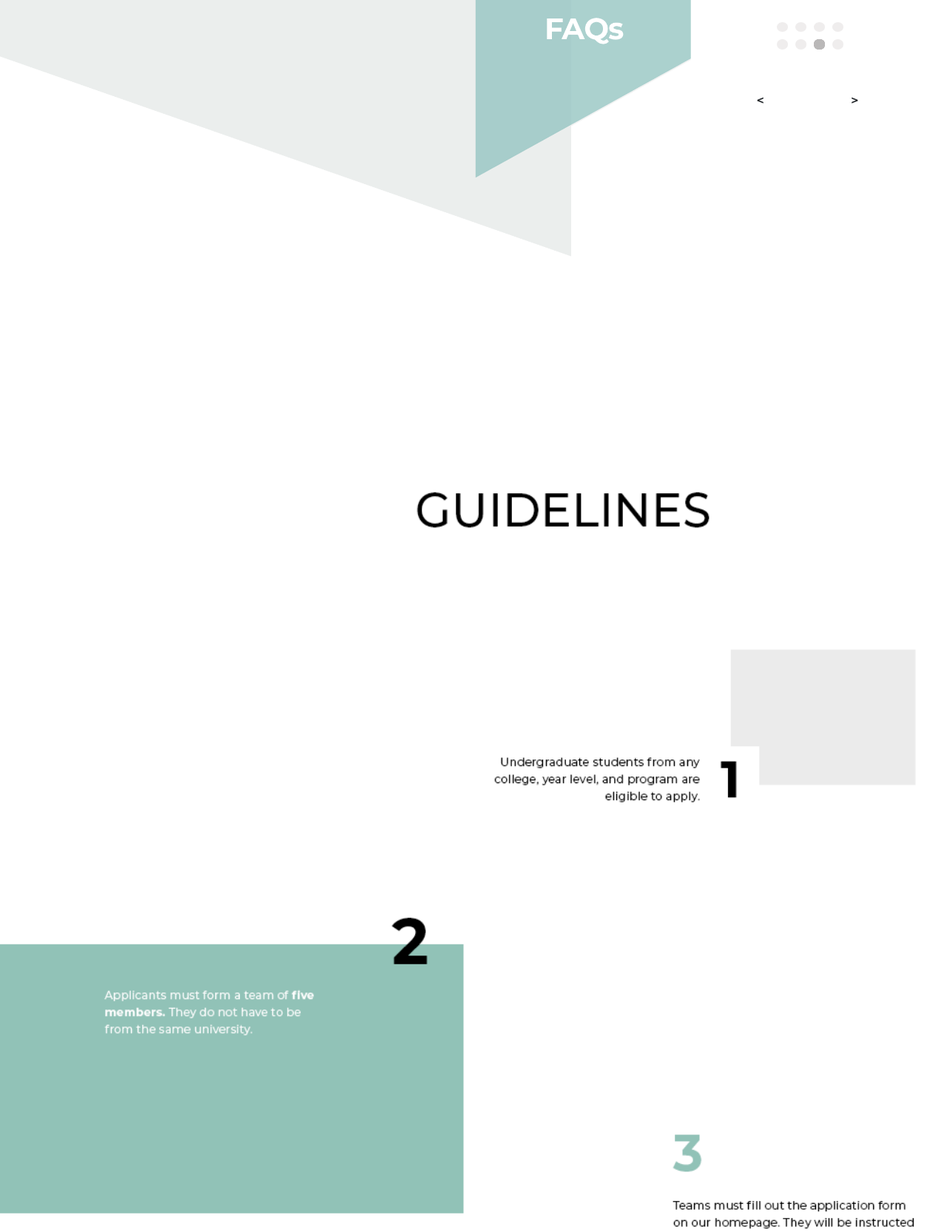
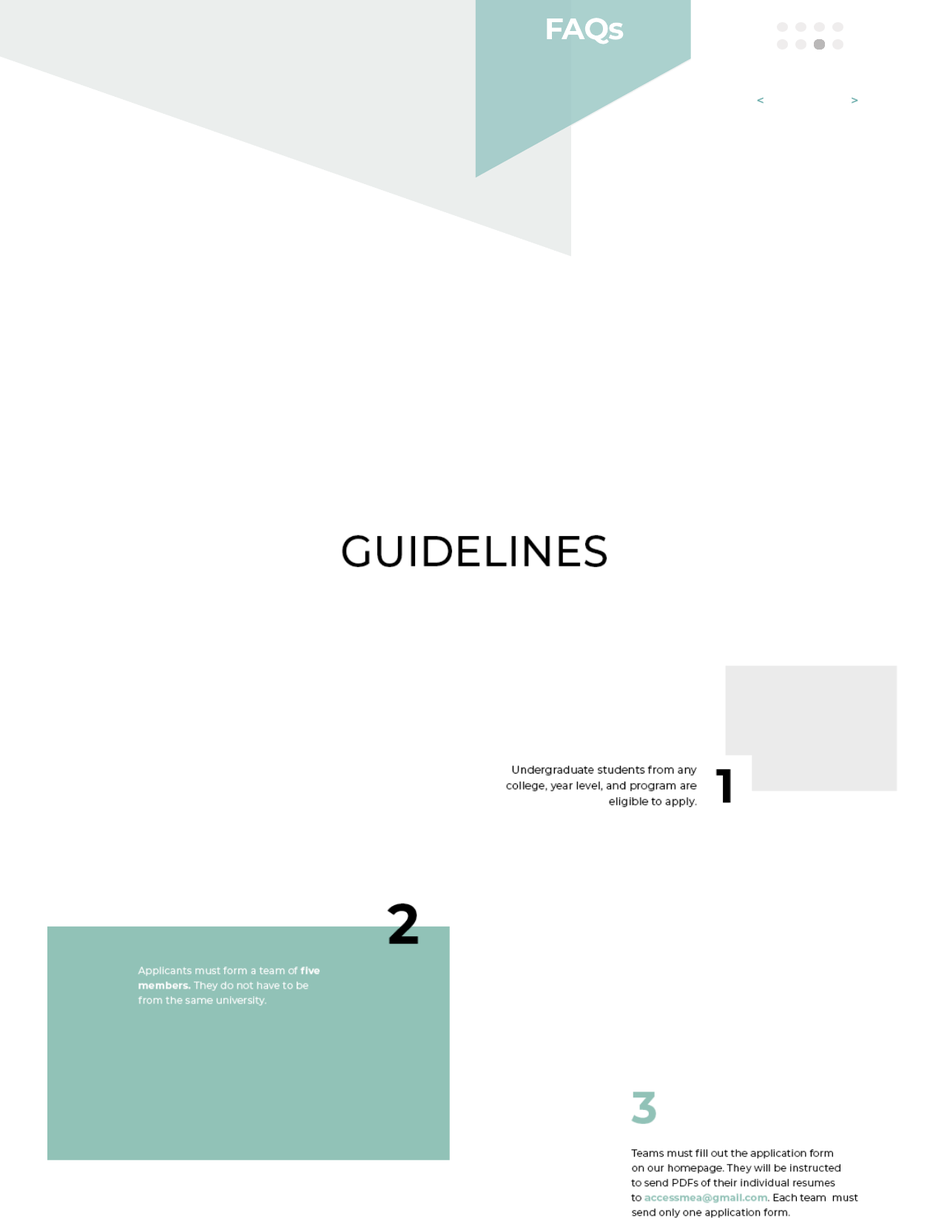
Before and after one commit to Hjkun77/access-website, a PHP site: page /faqs.html in a window 1280 px wide; the page is wider, and only the part inside the window is pictured. Shown: the part 280-1946 px from the top of that part at 74% size. Run offline with PHP 8.4, Linux system fonts and the light colour scheme.

Commit message:
Fixed Testimonies and other stuffd

```diff
--- a/faqs.html
+++ b/faqs.html
@@ -334,7 +334,10 @@
   </div>
 
   <div id="guidelines">
-    <img src="./assets/guidelines.png" alt="faqs-guidelines" width="1440">
+    <img src="./assets/guide.png" alt="faqs-guidelines">
+    <img src="./assets/guide1.png" alt="faqs-guidelines">
+    <img src="./assets/guide2.png" alt="faqs-guidelines">
+    <img src="./assets/guide3.png" alt="faqs-guidelines">
   </div>
 
   <footer>
--- a/stylesheets/style.css
+++ b/stylesheets/style.css
@@ -426,6 +426,14 @@ body {
   width: 25px;
 }
 
+#guidelines {
+  padding: 5%;
+}
+
+#guidelines img {
+  width: 100%;
+}
+
 /* Testimonials */
 .carousel-fade .carousel-inner .item {
   opacity: 0;
@@ -491,7 +499,7 @@ body {
   grid-column: 2/2;
   grid-row: 2/2;
   text-align: center;
-  color: black;
+  color: white;
   font-size: 20px;
   font-weight: bold;
   font-style: italic;
@@ -500,7 +508,7 @@ body {
 
 .testimonials-name {
   text-align: center;
-  color: black;
+  color: white;
   font-size: 30px;
   font-weight: bold;
   font-style: italic;
@@ -511,7 +519,7 @@ body {
 
 .testimonials-text {
   text-align: justify;
-  color: black;
+  color: white;
   font-size: 15px;
   font-style: italic;
   width: 100%;
@@ -545,21 +553,6 @@ body {
   grid-row: 4/4;
 }
 
-/*
-  .testimonials-title {
-    width: 12%;
-    display: flex;
-    align-items: center;
-    position: relative;
-    z-index: -1;
-  }
-
-   .testimonials-vertical {
-    font-size: 30px;
-    font-weight: bolder;
-    transform: rotate(270deg);
-    text-transform: uppercase;
-  } */
 .testimonials-content {
   background-color: #74B2B0;
   width: 100%;
@@ -572,6 +565,7 @@ body {
   font-weight: bold;
   cursor: pointer;
   padding: 22px 0 15px 0;
+  color: #74B2B0
 }
 
 .testimonials-content-controls-left:hover, .testimonials-content-controls-right:hover, .faq-arrow-left:hover, .faq-arrow-right:hover {
@@ -580,6 +574,7 @@ body {
   font-weight: bold;
   cursor: pointer;
   background: rgb(113, 139, 139);
+  color: white;
 }
 
 .testimonials-dots-set {
```
Also changed, not shown: assets/guide.png (added), assets/guide1.png (added), assets/guide2.png (added), assets/guide3.png (added), assets/guidelines.png.
